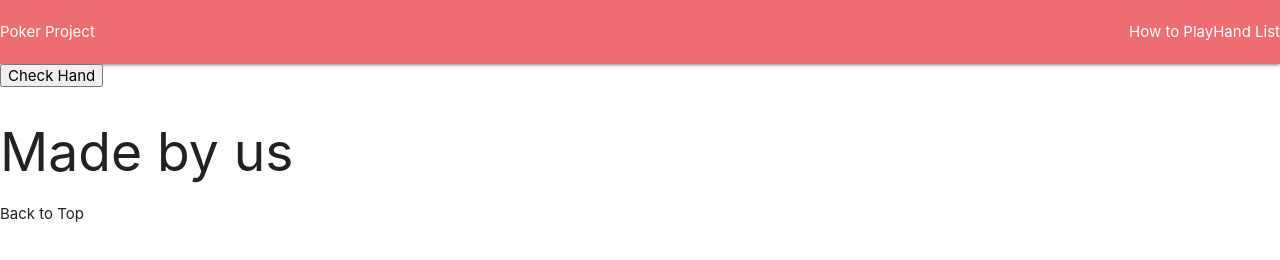
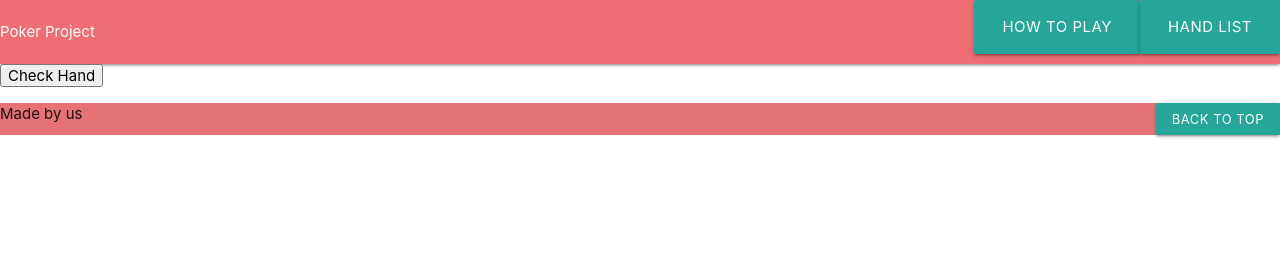
Before and after one commit to Jamtoad/PokerProject, a plain HTML site: page index.html in a window 1280 px wide. Drawn offline with nearby package versions, Linux system fonts and the light colour scheme.

Commit message:
Organized the footer. Color property via Materialize on nav and footer. Created How to Play, Hand List, and Back to Top buttons.

```diff
--- a/index.html
+++ b/index.html
@@ -8,12 +8,12 @@
     <title>Poker Project</title>
 </head>
 <body>
-    <nav id="header">
+    <nav id="header red lighten-2">
         <div class="nav">
             <a class="left">Poker Project</a>
             <ul class="right">
-                <li href="#rules" class="tab">How to Play</li>
-                <li href="#hand-list" class="tab">Hand List</li>
+                <li href="#rules" class="tab btn-large">How to Play</li>
+                <li href="#hand-list" class="tab btn-large">Hand List</li>
             </ul>
         </div>
     </nav>
@@ -25,11 +25,11 @@
     <div id="result"></div>
     <div id="rules"></div>
     <div id="hand-list"></div>
-    <footer id="footer">
-        <h2>Made by us</h2>
+    <footer id="footer" class="red lighten-2 row">
         <div>
             <ul>
-                <li href="#header">Back to Top</li>
+                <li class="text-white left">Made by us</li>
+                <li href="#header" class="right btn-small">Back to Top</li>
             </ul>
         </div>
     </footer>
```
